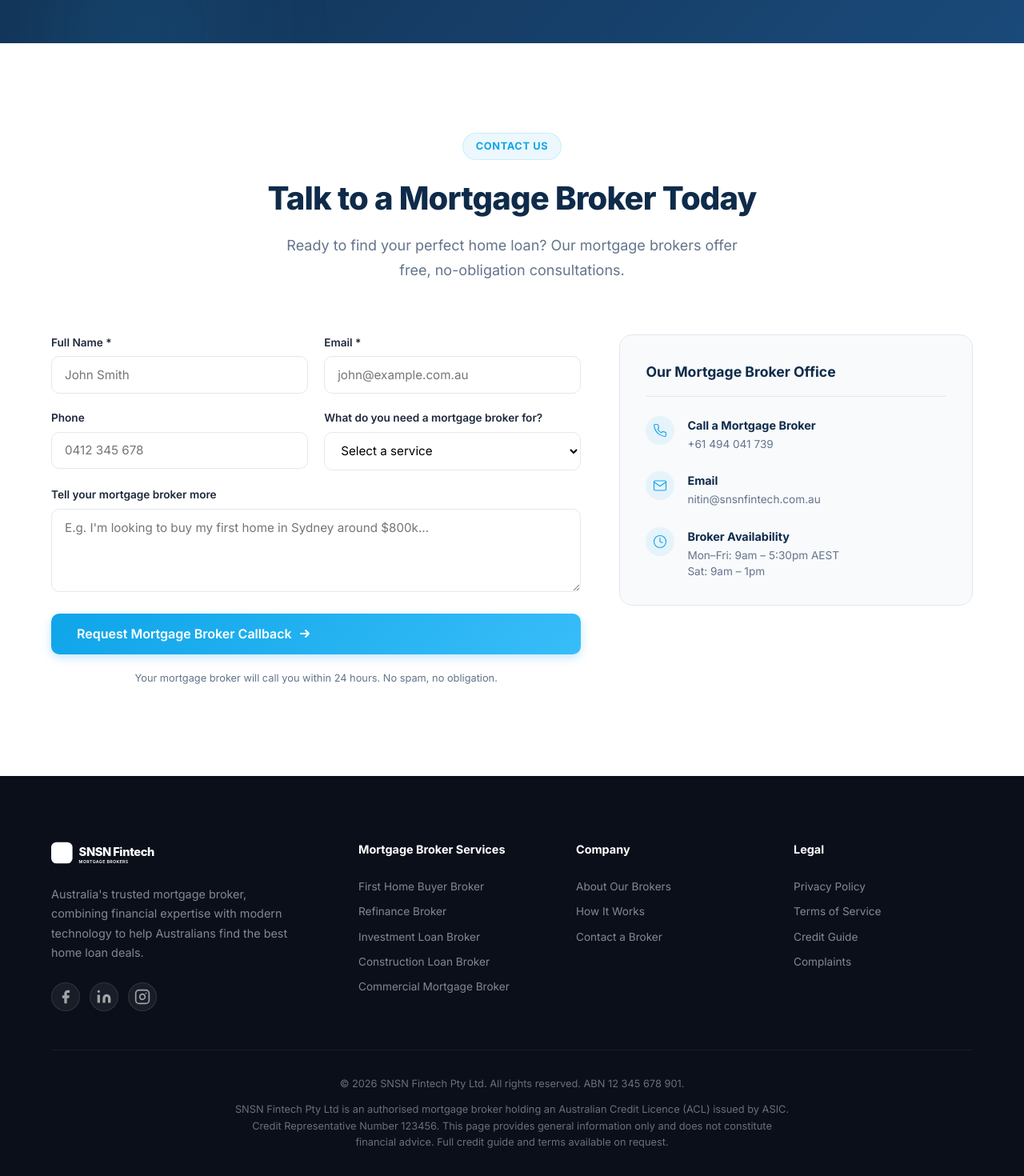
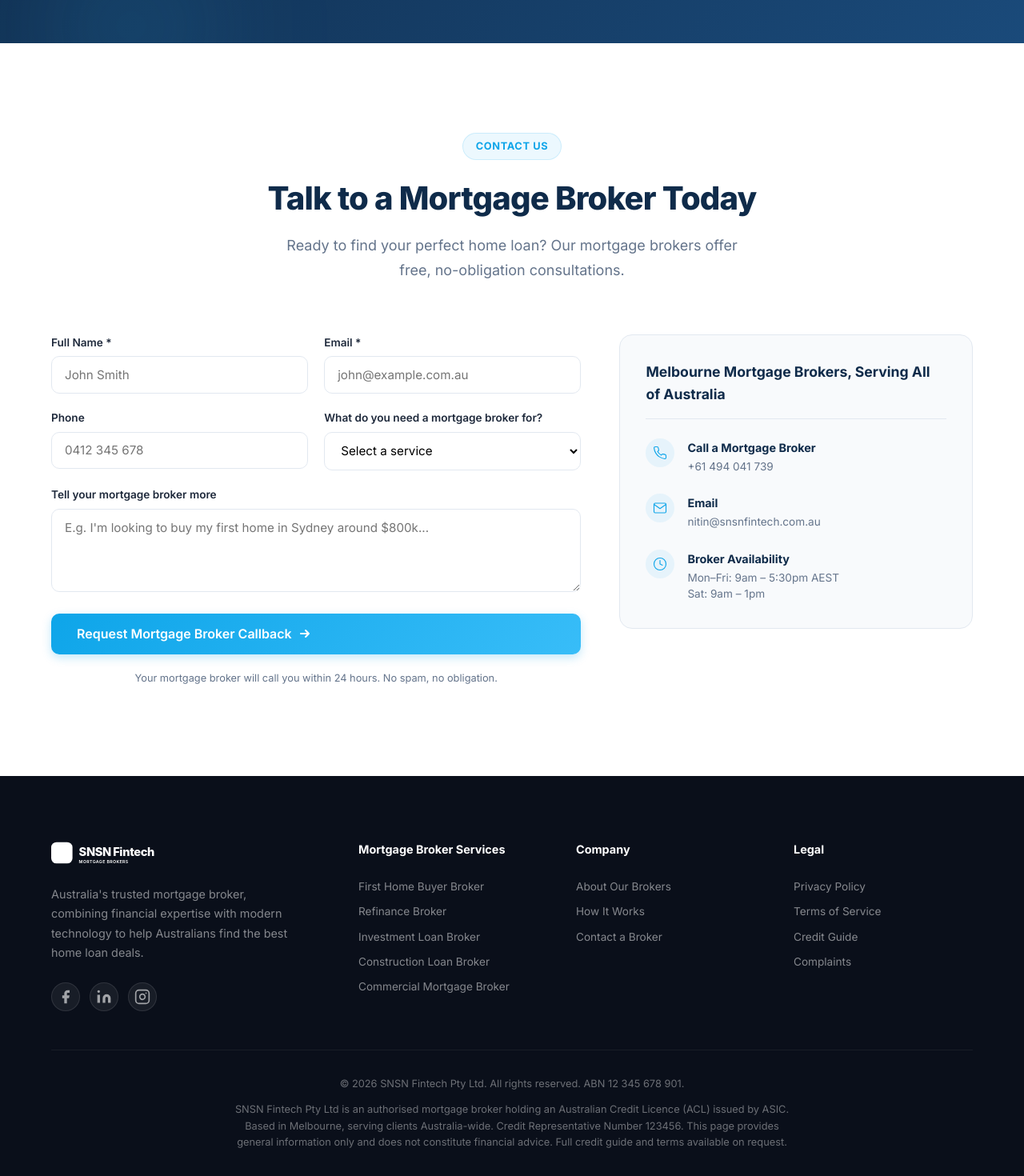
Before and after one commit to niawasth/niawasth, a React (Vite) app: page / in a window 1280 px wide. Shown: the part 4092-5562 px from the top of the page at 80% size. Built offline with nearby package versions, Linux system fonts and the light colour scheme.

Commit message:
added: added vcard

```diff
--- a/index.html
+++ b/index.html
@@ -3,8 +3,8 @@
   <head>
     <meta charset="UTF-8" />
     <meta name="viewport" content="width=device-width, initial-scale=1.0" />
-    <title>SNSN Fintech | Mortgage Broker Sydney & Australia</title>
-    <meta name="description" content="SNSN Fintech - Australia's trusted mortgage broker. Our expert mortgage brokers compare 40+ lenders to find you the best home loan rates." />
+    <title>SNSN Fintech | Mortgage Broker Melbourne & Australia</title>
+    <meta name="description" content="SNSN Fintech - Melbourne-based mortgage broker serving all of Australia. Our expert mortgage brokers compare 40+ lenders to find you the best home loan rates." />
     <link rel="icon" type="image/svg+xml" href="/niawasth/favicon.svg" />
     <link rel="preconnect" href="https://fonts.googleapis.com" />
     <link rel="preconnect" href="https://fonts.gstatic.com" crossorigin />
--- a/public/vcard.html
+++ b/public/vcard.html
@@ -311,7 +311,7 @@
       <div class="vcard__orb vcard__orb--2"></div>
       <div class="vcard__avatar">NA</div>
       <h1 class="vcard__name">Nitin Awasthi</h1>
-      <p class="vcard__title">Mortgage Broker</p>
+      <p class="vcard__title">Mortgage Broker · Melbourne</p>
       <div class="vcard__company">
         <span class="vcard__company-dot"></span>
         SNSN Fintech
@@ -384,7 +384,7 @@
 
     <!-- Footer -->
     <div class="vcard__footer">
-      <p>SNSN Fintech Pty Ltd · Australian Credit Licence Holder<br/>Mortgage Broker · Sydney, Australia</p>
+      <p>SNSN Fintech Pty Ltd · Australian Credit Licence Holder<br/>Mortgage Broker · Based in Melbourne, Serving Australia-wide</p>
     </div>
   </div>
 
--- a/src/components/Contact.jsx
+++ b/src/components/Contact.jsx
@@ -118,7 +118,7 @@ function Contact() {
           </div>
           <div className="contact__info">
             <div className="contact__info-card">
-              <h3 className="contact__info-title">Our Mortgage Broker Office</h3>
+              <h3 className="contact__info-title">Melbourne Mortgage Brokers, Serving All of Australia</h3>
               <div className="contact__info-item">
                 <div className="contact__info-icon">
                   <svg width="18" height="18" viewBox="0 0 24 24" fill="none" stroke="currentColor" strokeWidth="1.5" strokeLinecap="round" strokeLinejoin="round">
--- a/src/components/Footer.jsx
+++ b/src/components/Footer.jsx
@@ -61,6 +61,7 @@ function Footer() {
           <p>&copy; 2026 SNSN Fintech Pty Ltd. All rights reserved. ABN 12 345 678 901.</p>
           <p className="footer__disclaimer">
             SNSN Fintech Pty Ltd is an authorised mortgage broker holding an Australian Credit Licence (ACL) issued by ASIC.
+            Based in Melbourne, serving clients Australia-wide.
             Credit Representative Number 123456. This page provides general information only and
             does not constitute financial advice. Full credit guide and terms available on request.
           </p>
```
